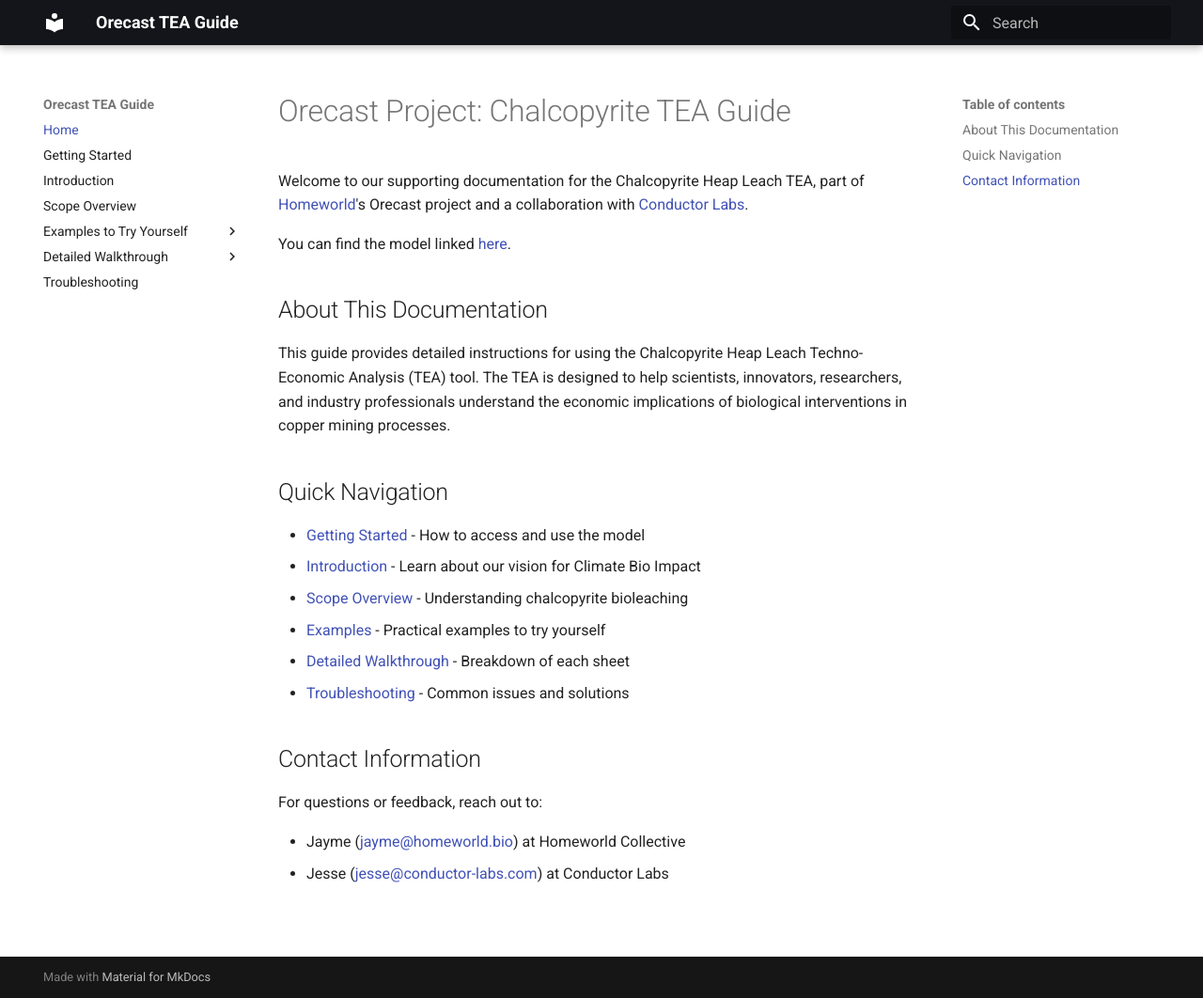
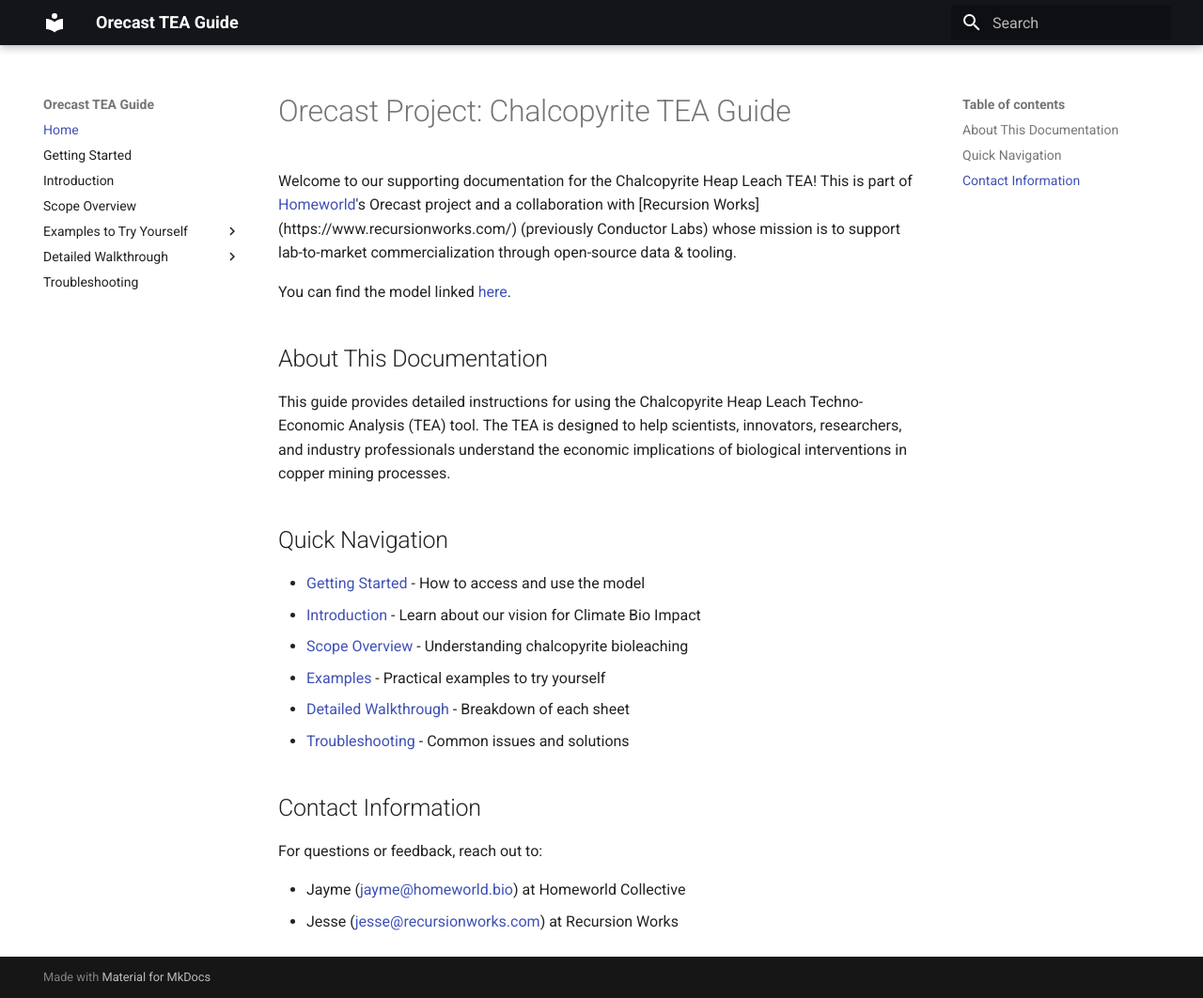
Before and after one commit to Homeworld-Collective/orecast-tea-guide, an MkDocs documentation site: the page built from docs/index.md, in a window 1280 px wide and 1062 px high. Shown: the whole window at 94% size. Built offline with MkDocs 1.6.1 and Material for MkDocs 9.7.7, drawn with Linux system fonts in a browser that asks for light colours.

Commit message:
Update index.md
Update naming / context (Conductor -> Recursion)

```diff
--- a/docs/index.md
+++ b/docs/index.md
@@ -1,6 +1,6 @@
 # Orecast Project: Chalcopyrite TEA Guide
 
-Welcome to our supporting documentation for the Chalcopyrite Heap Leach TEA, part of [Homeworld](https://www.homeworld.bio/)'s Orecast project and a collaboration with [Conductor Labs](https://www.conductor-labs.com/).
+Welcome to our supporting documentation for the Chalcopyrite Heap Leach TEA! This is part of [Homeworld](https://www.homeworld.bio/)'s Orecast project and a collaboration with [Recursion Works] (https://www.recursionworks.com/) (previously Conductor Labs) whose mission is to support lab-to-market commercialization through open-source data & tooling.
 
 You can find the model linked [here](https://1drv.ms/x/c/147876eee33501b9/EQPpl4ljGOJMrgbxcQLHN2UB-NKCfIsGOYR3Qath6lANzw?e=WHnI8g).
 
@@ -22,4 +22,4 @@
 For questions or feedback, reach out to:
 
 - Jayme ([jayme@homeworld.bio](mailto:jayme@homeworld.bio)) at Homeworld Collective
-- Jesse ([jesse@conductor-labs.com](mailto:jesse@conductor-labs.com)) at Conductor Labs
+- Jesse ([jesse@recursionworks.com](mailto:jesse@recursionworks.com)) at Recursion Works
```
